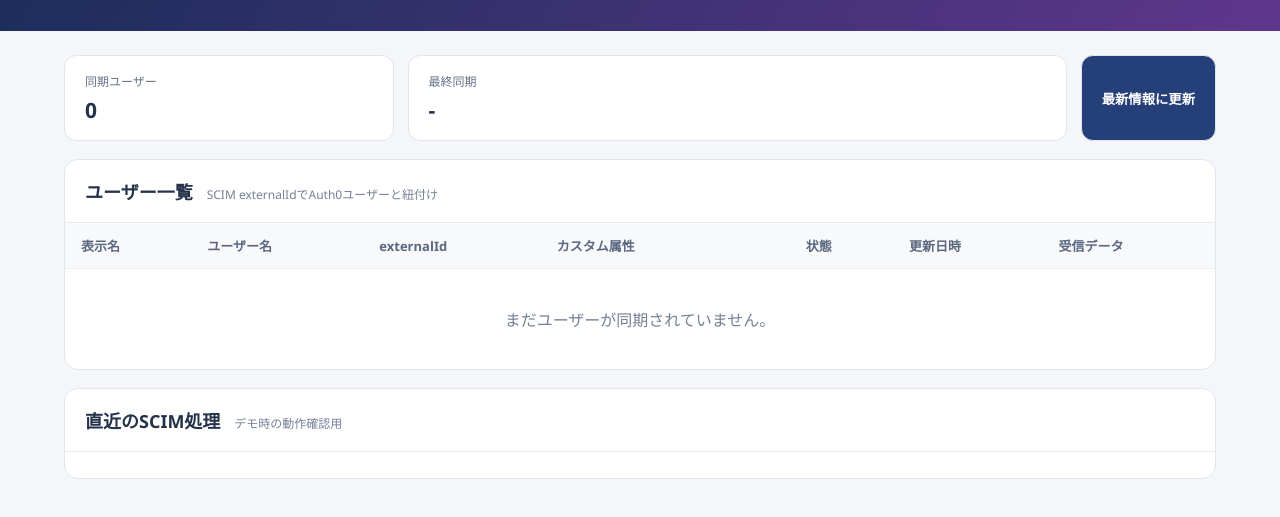
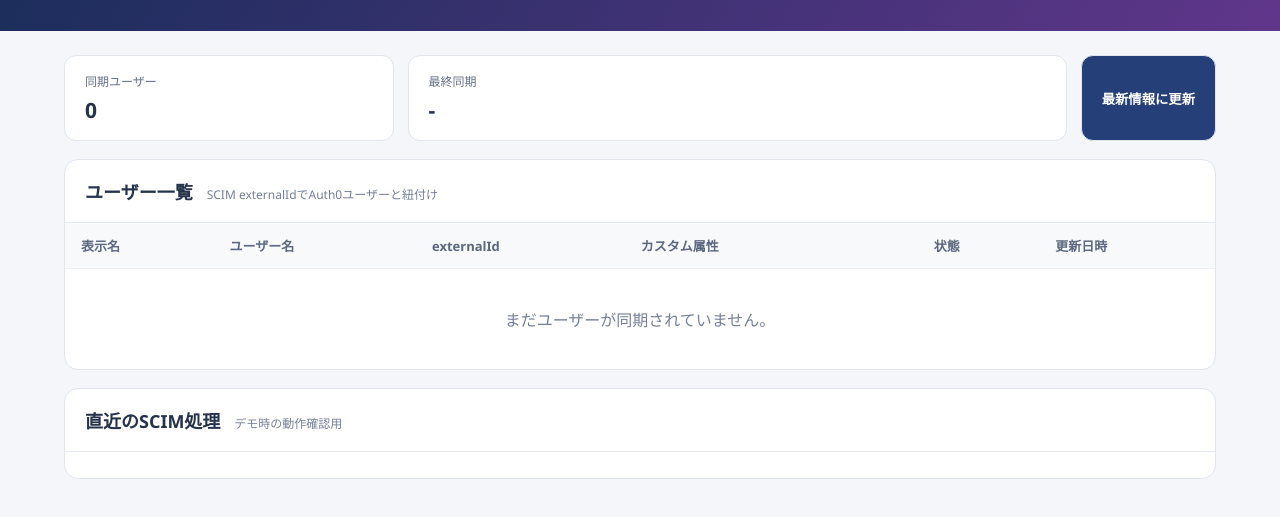
Before and after one commit to kazuya-design10/scim-demo, a website: page public/index.html in a window 1280 px wide. Shown: the part 139-656 px from the top of the page. Drawn offline with Linux system fonts and the light colour scheme; no server answers.

Commit message:
Update index.html

```diff
--- a/public/index.html
+++ b/public/index.html
@@ -23,7 +23,7 @@
         <th>カスタム属性</th>
         <th>状態</th>
         <th>更新日時</th>
-        <th>受信データ</th>
+
       </tr></thead>
       <tbody id="users"></tbody></table></div>
       <div id="empty" class="empty">まだユーザーが同期されていません。</div>
```
